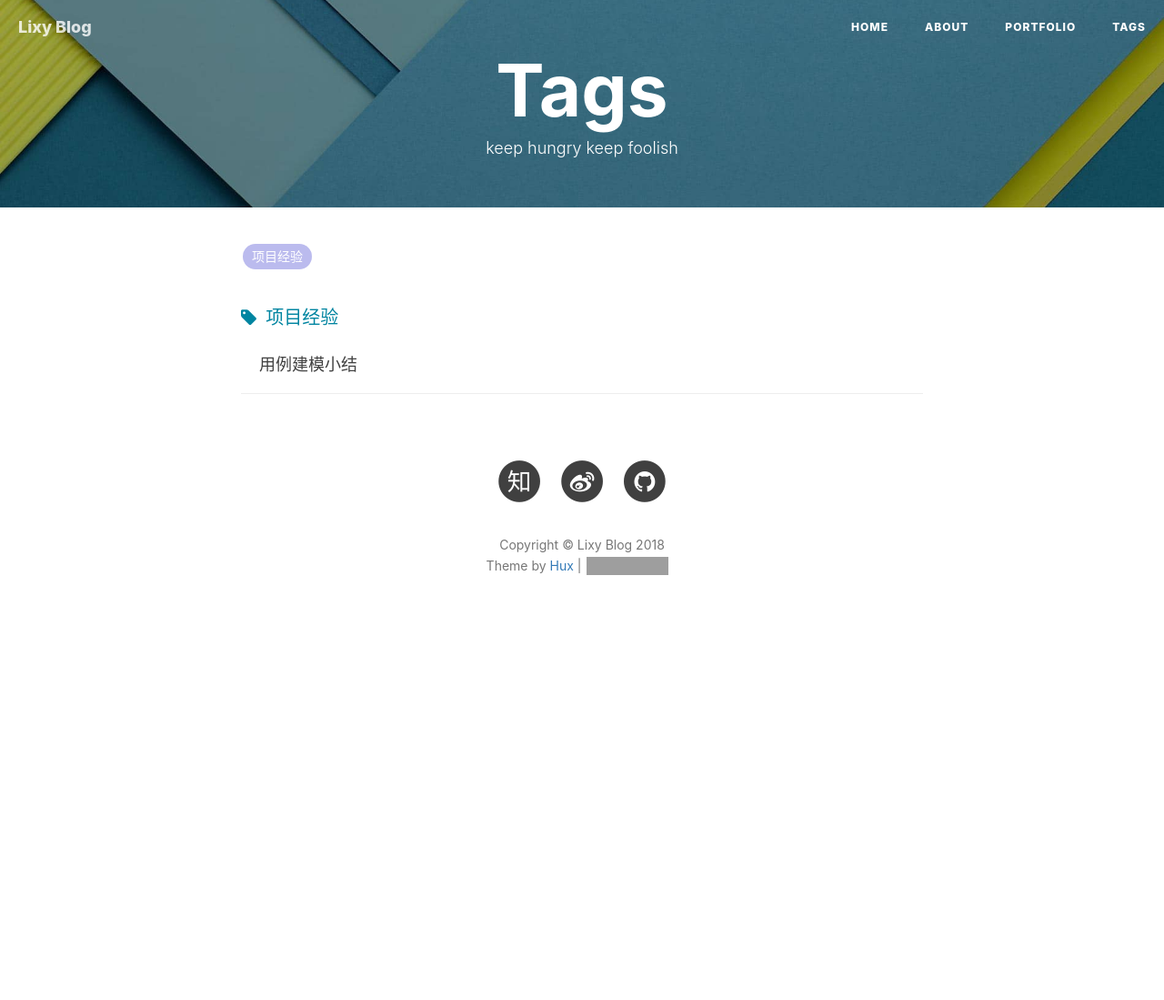
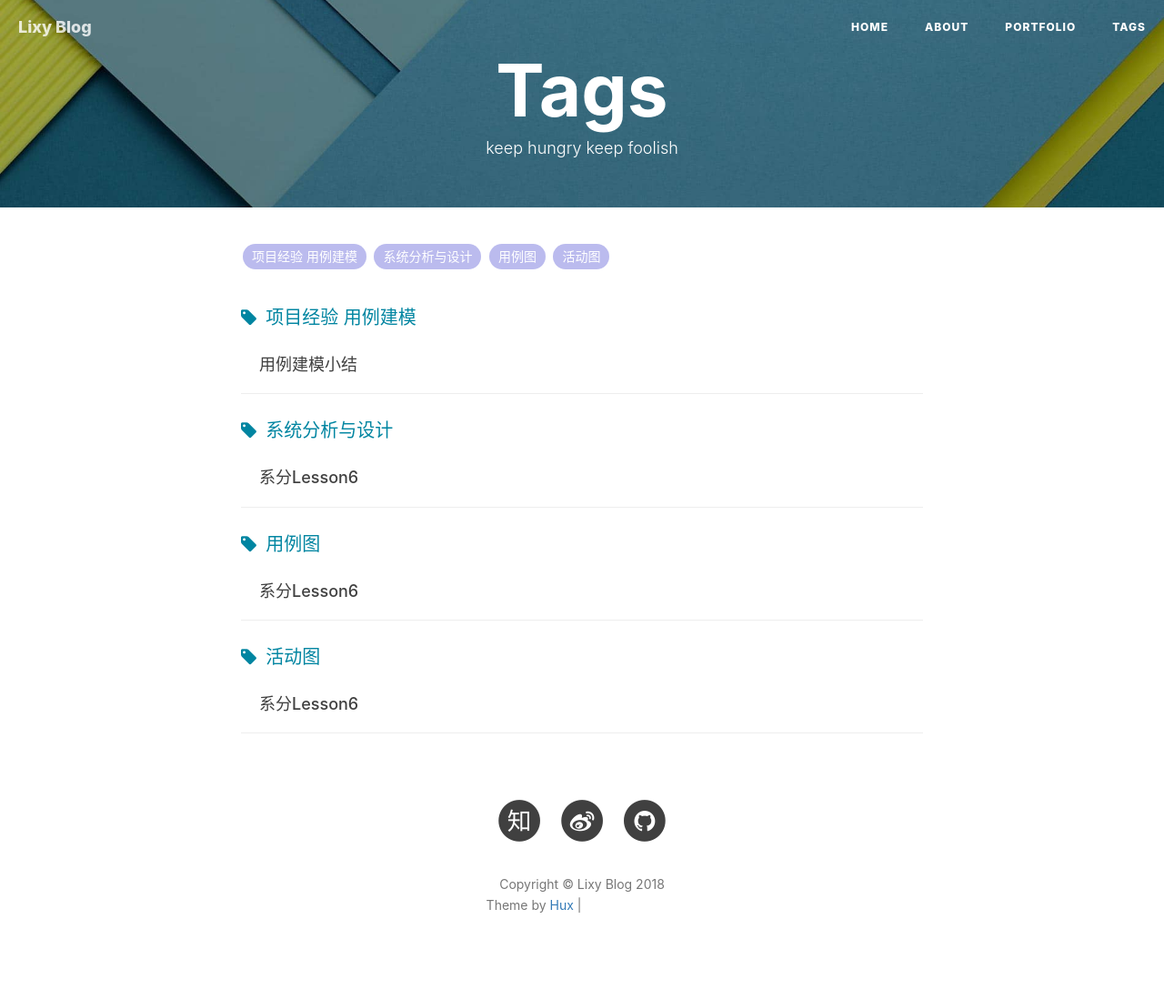
Before and after one commit to humanlee1011/humanlee1011.github.io, a Jekyll site: the page built from tags.html, in a window 1280 px wide. Shown: the whole page at 91% size. Built offline with Jekyll 4.4.1, drawn with Linux system fonts in a browser that asks for light colours; nearby versions of some CDN libraries; comment, search, counter and statistics services are not loaded; before the commit the page ends 900 px from its top, so only the background shows below that; some of the changed lines change nothing that is shown; grey boxes are pictures that could not be loaded.

Commit message:
blog: 2018-04-18-Lesson6

```diff
--- a/_posts/2018-04-14-usecase.md
+++ b/_posts/2018-04-14-usecase.md
@@ -5,7 +5,7 @@
 author:     "Leexy"
 catalog: true
 tags:
-    - 项目经验
+    - 项目经验 用例建模
 ---
 
 
--- /dev/null
+++ b/_posts/2018-04-18-Lesson6.md
@@ -0,0 +1,59 @@
+---
+layout:     post
+title:      "系分Lesson6"
+date:       2018-04-18 15:00:00
+author:     "Leexy"
+catalog: true
+tags:
+    - 系统分析与设计
+    - 用例图
+    - 活动图
+---
+
+### 1. 用例建模
+
+ - a. 阅读 Asg_RH 文档，绘制用例图。 按 Task1 要求，请使用工具 UMLet。
+ ![hotel use case diagram](../img/post_img/2018-04-17-Lesson6/hotel_use_case.png)
+ - b. 选择你熟悉的定旅馆在线服务系统（或移动 APP），如绘制用例图。并满足以下要求：
+	- 对比 Asg_RH 用例图，用红色标注出创新用例
+	- 尽可能识别外部系统，用黄色标注新的外部系统和服务
+
+	![qunar use case diagram](../img/post_img/2018-04-17-Lesson6/qunar_use_case.png)
+ - c. 对比两个时代、不同地区产品的用例图，总结在项目早期，发现创新的思路与方法
+
+ 	- ASG_RH文档中的订酒店系统比较旧，将酒店预订、搜索酒店、支付等用保守的方式展现出来
+ 	- 去哪儿的订酒店系统，有几个创新点：点评问答、担保、到店付款。这几个创新点分别从旅客的角度和酒店的角度考虑，将酒店的信息公开化，既能保障旅客的利益也能为酒店揽客，达到双赢的局面。
+ 	- 在项目早期，突出一个注重的点很重要，切身地从使用者/Actor的角度思考，以最佳的方式设计用例。
+ - d. 请使用 SCRUM 方法，在（任务b）用例图基础上，编制某定旅馆开发的需求 （backlog）
+ 	![qunar backlog](../img/post_img/2018-04-17-Lesson6/qunar_backlog.png)
+
+
+### 2. 业务建模
+
+ - a. 在（任务b）基础上，用活动图建模找酒店用例。简述利用流程图发现子用例的方法。
+ ![qunar find hotel activity](../img/post_img/2018-04-17-Lesson6/qunar_activity.png)
+
+ 利用流程图发现子用例的方法：
+
+ 	- 流程图将某一个用例完整的业务流程描述出来，从一个状态转移到另一个状态的过程，通常伴随某些操作。
+ 	- 在描述用例模型时，有可能会忽略某些情况。流程图可以帮助发现隐藏的子用例。
+
+ - b. 选择你身边的银行 ATM，用活动图描绘取款业务流程
+ ![ATM_activity](../img/post_img/2018-04-17-Lesson6/ATM_activity.png)
+ - c. 查找[淘宝退货业务](https://consumerservice.taobao.com/self-help#page=issue-detail&knowledgeId=1119776)官方文档，使用多泳道图，表达客户、淘宝网、淘宝商家服务系统、商家等用户和系统协同完成退货业务的过程。分析客户要完成退货业务，在淘宝网上需要实现哪些系统用例
+
+ ![taobao sales return](../img/post_img/2018-04-17-Lesson6/taobao.png)
+
+### 3. 用例文本编写
+
+在大作业基础上，分析三种用例文本的优点和缺点
+
+ - 摘要文本
+ 	- 优点：用简洁的一段式概要，将主成功场景分析出来。有助于软件开发者快速理解软件的需求。
+ 	- 缺点：过于简洁，缺少子用例/扩展用例，缺少详细的描述，仅适用于早期的需求分析。
+ - 非正式文本
+ 	- 优点：可以用非正式的几个段落覆盖不同场景。简单易懂。
+ 	- 缺点：缺少详细的描述，仅适用于早期的需求分析。
+ - 详述文本
+ 	- 优点：详细编写所有步骤及各种变化，同时具有补充部分，比如前置条件和成功保证。
+ 	- 缺点：过于详细，不利于非软件开发者阅读，不利于快速理解用例。
```
Also changed, not shown: img/post_img/2018-04-18-Lesson6/ATM_activity.png (added), img/post_img/2018-04-18-Lesson6/hotel_use_case.png (added), img/post_img/2018-04-18-Lesson6/qunar_activity.png (added), img/post_img/2018-04-18-Lesson6/qunar_backlog.png (added), img/post_img/2018-04-18-Lesson6/qunar_use_case.png (added), img/post_img/2018-04-18-Lesson6/taobao.png (added).
